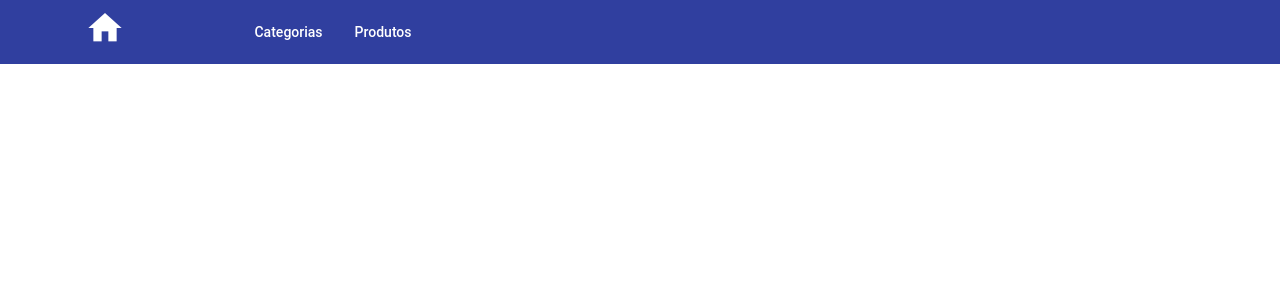
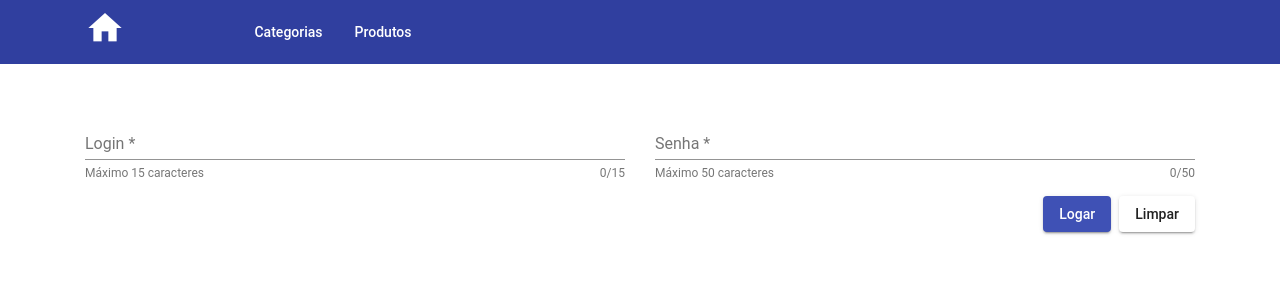
Before and after one commit to andreicruz/ConsumirAPI, an Angular app: page /login in a window 1280 px wide. Before the commit this address led to /. Shown: the top 300 px of the page. Built offline with nearby package versions, Linux system fonts and the light colour scheme.

Commit message:
login quase funcionando

```diff
--- a/src/app/app-routing.ts
+++ b/src/app/app-routing.ts
@@ -1,3 +1,4 @@
+import { LoginComponent } from './pasta-usuarios/login/login.component';
 import { DetalheProdutoComponent } from './pasta-produtos/detalhe-produto/detalhe-produto.component';
 import { CriarCategoriaComponent } from './pasta-categorias/criar-categoria/criar-categoria.component';
 import { HomeComponent } from './home/home.component';
@@ -17,6 +18,7 @@ const APP_ROUTES: Routes = [
     { path: 'produtos/novo', component: CriarProdutoComponent},
     { path: 'produtos/:id', component: DetalheProdutoComponent},
     { path: 'cadastro', component: CadastroComponent},
+    { path: 'login', component: LoginComponent},
     { path: '', component: CadastroComponent}
 ];
 
--- /dev/null
+++ b/src/app/pasta-usuarios/auth.service.ts
@@ -0,0 +1,9 @@
+import { Injectable } from '@angular/core';
+
+@Injectable({
+  providedIn: 'root'
+})
+export class AuthService {
+
+  constructor() { }
+}
--- a/src/app/pasta-usuarios/cadastro.service.ts
+++ b/src/app/pasta-usuarios/cadastro.service.ts
@@ -20,8 +20,8 @@ export class CadastroService {
     return this.http.get<Usuario[]>(`${this.apiUrl}/usuarios`);
   }
 
-  getUsuario(id) {
-    return this.http.get(`${this.apiUrl + '/usuarios'}/${id}`)
+  getUsuario(usario: Usuario): Observable<Usuario> {
+    return this.http.get<Usuario>(`${this.apiUrl + '/usuarios'}/${usario.login}`);
   }
 
   updateUsuario(usuario: Usuario){
--- a/src/app/pasta-usuarios/cadastro/cadastro.component.html
+++ b/src/app/pasta-usuarios/cadastro/cadastro.component.html
@@ -1,5 +1,14 @@
 <form [formGroup]="form">
     <div class="row form">
+        <div class="col-12">
+            <mat-form-field class="full-width-field" hintLabel="Máximo 15 caracteres">
+                <input matInput #login maxlength="15" placeholder="Usuário (Para login)" formControlName="login" required>
+                <mat-error *ngIf="login.invalid">{{getErrorMessageLogin()}}</mat-error>
+                <mat-hint align="end">{{login.value?.length || 0}}/15</mat-hint>
+            </mat-form-field>
+        </div>
+    </div>
+    <div class="row form mt-3">
         <div class="col-xs-12 col-md-6">
             <mat-form-field class="full-width-field" hintLabel="Máximo 50 caracteres">
                 <input matInput #nome maxlength="50" placeholder="Nome" formControlName="nome" required>
--- a/src/app/pasta-usuarios/cadastro/cadastro.component.ts
+++ b/src/app/pasta-usuarios/cadastro/cadastro.component.ts
@@ -14,6 +14,7 @@ export class CadastroComponent implements OnInit {
 
   error: HttpErrorResponse
   form: FormGroup;
+  login = new FormControl('', [Validators.required, Validators.minLength(3)]);
   nome = new FormControl('', [Validators.required, Validators.minLength(3)]);
   sobrenome = new FormControl('', [Validators.required, Validators.minLength(3)]);
   email = new FormControl('', [Validators.required, Validators.minLength(3), Validators.email]);
@@ -33,6 +34,7 @@ export class CadastroComponent implements OnInit {
 
   validaForm(){
     this.form = this.fb.group({
+      login: [null, [Validators.required, Validators.minLength(3), Validators.maxLength(15)]],
       nome: [null, [Validators.required, Validators.minLength(3), Validators.maxLength(50)]],
       sobrenome: [null, [Validators.required, Validators.minLength(3), Validators.maxLength(50)]],
       email: [null, [Validators.required, Validators.minLength(3), Validators.maxLength(50), Validators.email]],
@@ -50,6 +52,12 @@ export class CadastroComponent implements OnInit {
     if(this.form.valid){
       this.cadastroServico.addUsuario(this.form.value).subscribe(() => this.route.navigateByUrl('/produtos'));
     }
+  }
+
+
+  getErrorMessageLogin(){
+    return this.login.hasError('required') ? 'Mínimo 3 digitos' :
+    this.login.hasError('login') ? 'Login inválido' : '';
   }
 
   getErrorMessageNome(){
--- /dev/null
+++ b/src/app/pasta-usuarios/login/login.component.html
@@ -0,0 +1,22 @@
+<form [formGroup]="form">
+    <div class="row form">
+        <div class="col-xs-12 col-md-6">
+            <mat-form-field class="full-width-field" hintLabel="Máximo 15 caracteres">
+                <input matInput #login maxlength="15" placeholder="Login" formControlName="login" required>
+                <mat-error *ngIf="login.invalid">{{getErrorMessageLogin()}}</mat-error>
+                <mat-hint align="end">{{login.value?.length || 0}}/15</mat-hint>
+            </mat-form-field>
+        </div>
+        <div class="col-xs-12 col-md-6">
+            <mat-form-field class="full-width-field" hintLabel="Máximo 50 caracteres">
+                <input matInput #senha maxlength="50" placeholder="Senha" formControlName="senha" required>
+                <mat-error *ngIf="senha.invalid">{{getErrorMessageSenha()}}</mat-error>
+                <mat-hint align="end">{{senha.value?.length || 0}}/50</mat-hint>
+            </mat-form-field>
+        </div>
+    </div>
+    <div class="botoes text-right mt-3">
+        <button mat-raised-button class="mr-2" color="primary" (click)="buscaUsuario()">Logar</button>
+        <button mat-raised-button color="basic" (click)="limpar()">Limpar</button>
+    </div>
+</form>
--- /dev/null
+++ b/src/app/pasta-usuarios/login/login.component.sass
@@ -0,0 +1,2 @@
+.full-width-field
+   width: 100%
--- /dev/null
+++ b/src/app/pasta-usuarios/login/login.component.ts
@@ -0,0 +1,62 @@
+import { Usuario } from './../usuario';
+import { Component, OnInit } from '@angular/core';
+import { FormControl, Validators, FormBuilder, FormGroup } from '@angular/forms';
+import { CadastroService } from '../cadastro.service';
+import {MatSnackBar} from '@angular/material/snack-bar';
+
+@Component({
+  selector: 'app-login',
+  templateUrl: './login.component.html',
+  styleUrls: ['./login.component.sass']
+})
+export class LoginComponent implements OnInit {
+
+  form: FormGroup;
+  login = new FormControl('', [Validators.required, Validators.minLength(3)]);
+  senha = new FormControl('', [Validators.required, Validators.minLength(3)]);
+
+  constructor(private cadastroServico: CadastroService, private fb: FormBuilder, private snackBar: MatSnackBar) { }
+
+  ngOnInit() {
+    this.form = this.fb.group({
+      login: [null, [Validators.required, Validators.minLength(3), Validators.maxLength(15)]],
+      senha: [null, [Validators.required, Validators.minLength(3), Validators.maxLength(50)]]
+    });
+  }
+
+  buscaUsuario(){
+    this.cadastroServico.getUsuario(this.form.value).subscribe(data => {
+      this.validaUsuario(data);
+    },
+    error => {
+      this.snackOpen('Usuário não cadastrado', 'Fechar');
+    });
+  }
+
+  validaUsuario(usario: Usuario){
+    if(usario.login === this.form.controls.login.value && usario.senha === this.form.controls.senha.value){
+      console.log('é igual');
+    }else{
+      this.snackOpen('Login/senha incorreta', 'Fechar');
+    }
+
+  }
+
+  getErrorMessageLogin(){
+    return this.login.hasError('required') ? 'Mínimo 3 digitos' :
+    this.login.hasError('login') ? 'Login inválido' : '';
+  }
+
+  getErrorMessageSenha(){
+    return this.senha.hasError('required') ? 'Mínimo 3 digitos' :
+    this.senha.hasError('senha') ? 'Senha inválida' : '';
+  }
+
+  snackOpen(message: string, action: string){
+    this.snackBar.open(message, action, {
+      duration: 2000,
+      panelClass: ['alert-snackbar']
+    });
+  }
+
+}
--- a/src/app/pasta-usuarios/usuario.ts
+++ b/src/app/pasta-usuarios/usuario.ts
@@ -2,6 +2,7 @@ export class Usuario {
     id: number;
     nome: string;
     sobrenome: string;
+    login: string;
     email: string;
     senha: string;
     cep: Cep;
```
Also changed, not shown: src/app/app.module.ts (+5 -2 lines).
